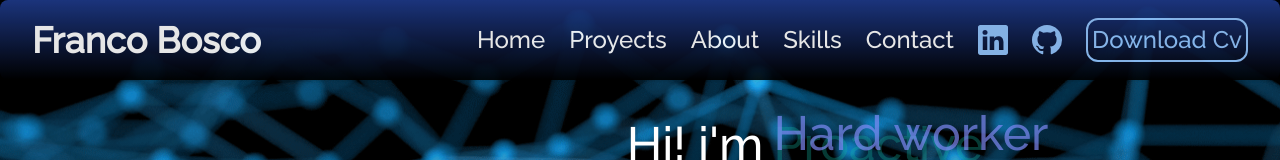
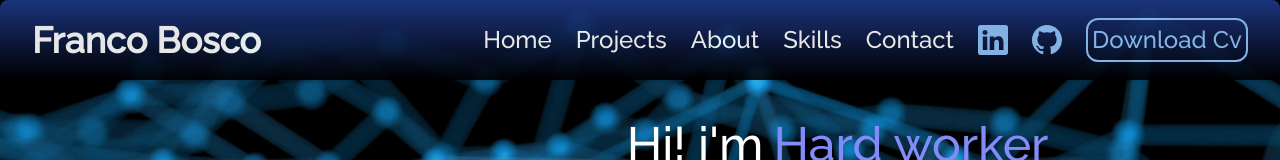
Before and after one commit to FranBosco/Portfolio, a React (Create React App) app in the folder portfolio/: page / in a window 1280 px wide. Shown: the top 160 px of the page. Built offline with nearby package versions, Linux system fonts and the light colour scheme; a web font is replaced by a local one.

Commit message:
projects fix3

```diff
--- a/portfolio/src/App.js
+++ b/portfolio/src/App.js
@@ -2,7 +2,7 @@ import './App.css';
 import NavBar2 from './components/NavBar2';
 import About from './components/About';
 import Skills from './components/Skills';
-import Projects from './components/Proyects';
+import Projects from './components/Projects';
 import Contact from './components/Contact';
 import Home from './components/Home';
 function App() {
--- a/portfolio/src/components/NavBar2.jsx
+++ b/portfolio/src/components/NavBar2.jsx
@@ -61,7 +61,7 @@ export default function NavBar() {
 								<a href="#home">Home</a>
 							</li>
 							<li className=" hover:text-blue-600">
-								<a href="#proyects">Proyects</a>
+								<a href="#projects">Projects</a>
 							</li>
 							<li className=" hover:text-blue-600">
 								<a href="#about">About </a>
--- a/portfolio/src/components/Projects.jsx
+++ b/portfolio/src/components/Projects.jsx
@@ -5,7 +5,7 @@ import cvc from '../images/cvcami.png';
 import invent from '../images/Gestor.png';
 import './Projects.css';
 
-export default function Proyects() {
+export default function Projects() {
 	return (
 		<div className=" min-h-screen pt-[15vh] scroll-smooth text-white flex flex-col align-middle containerProy">
 			<div className="sm:text-5xl text-2xl  flex justify-start mb-10 ml-20">
```
